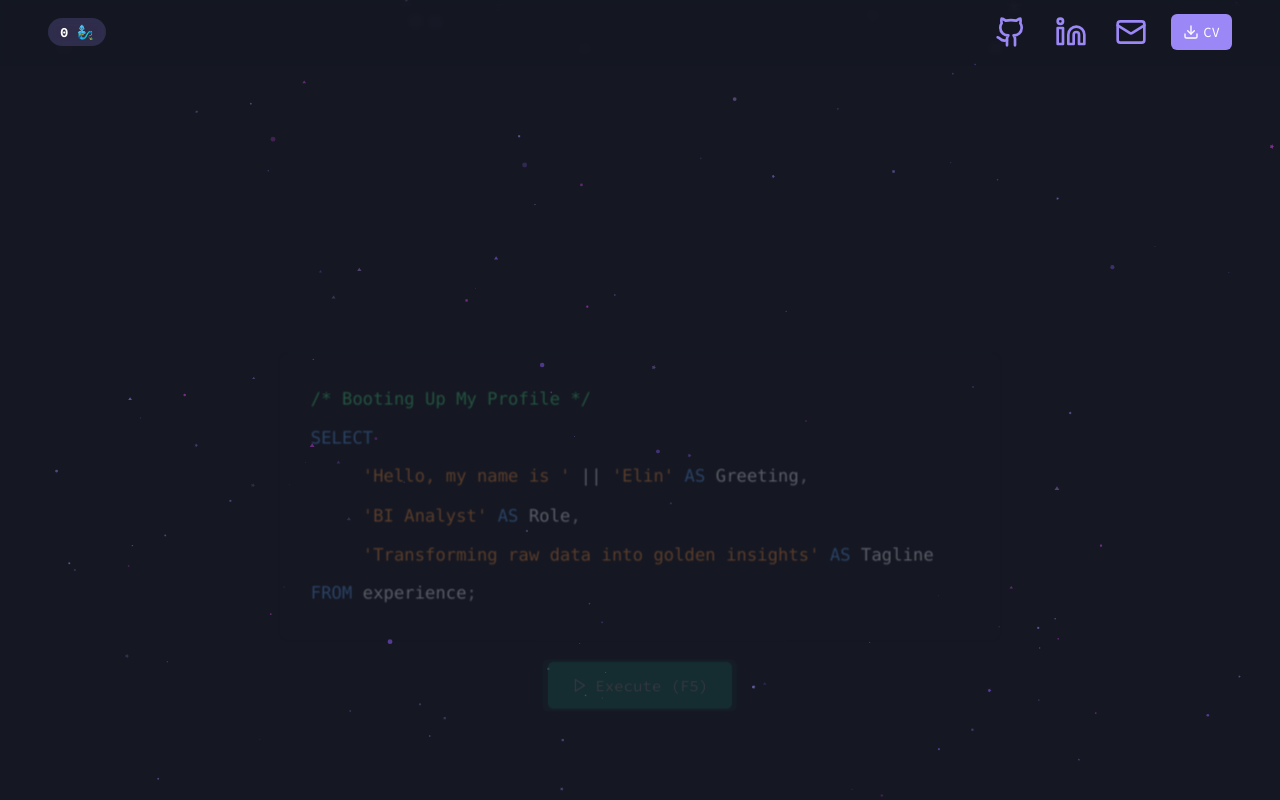
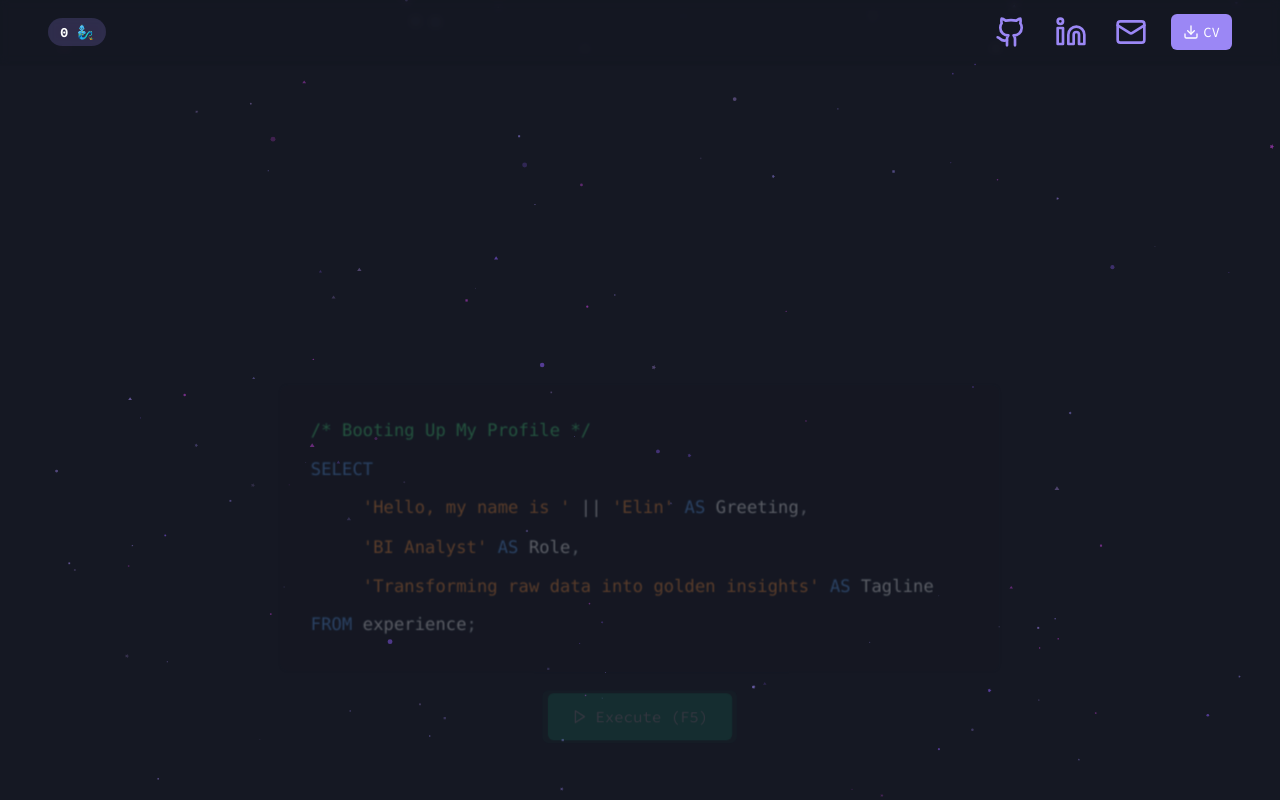
Before and after one commit to AnderssonElin/elinportfolio, a React (Vite) app: page / in a window 1280 px wide. Shown: the top 800 px of the page. Built offline with nearby package versions, Linux system fonts and the light colour scheme.

Commit message:
Fix: Adjust Hero section scrolling
The SQL text in the Hero section previously remained fixed when scrolling, causing an issue. This commit implements a new solution to maintain the text's position while allowing smooth scrolling.

```diff
--- a/src/components/Hero.tsx
+++ b/src/components/Hero.tsx
@@ -113,9 +113,12 @@ FROM experience;`;
   }, []);
 
   return (
-    <section className="h-screen relative" id="hero">
-      {/* Central SQL code box with fixed positioning */}
-      <div className="fixed top-1/2 left-1/2 transform -translate-x-1/2 -translate-y-1/2 z-10 w-[90%] max-w-3xl px-4">
+    <section
+      className="relative w-full h-screen flex items-center justify-center"
+      id="hero"
+      style={{ paddingTop: '4rem' }} // Kompenserar för header-höjden
+    >
+      <div className="w-[90%] max-w-3xl mx-auto px-4 flex flex-col items-center">
         <motion.div
           className="bg-primary/30 p-3 sm:p-4 md:p-6 lg:p-8 rounded-lg backdrop-blur-sm font-sql overflow-hidden w-full"
           initial={{ opacity: 0 }}
```
